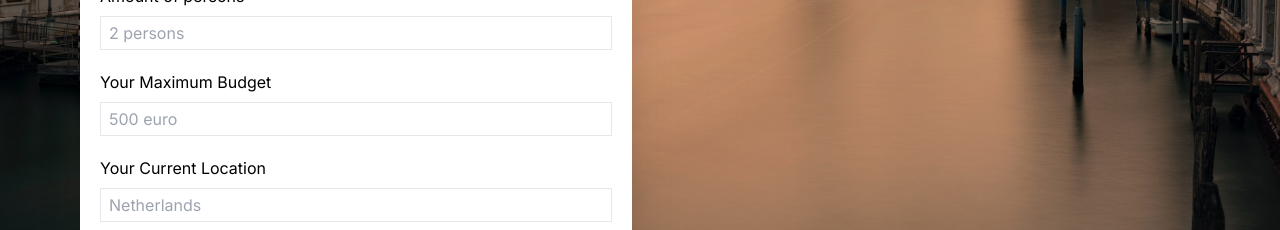
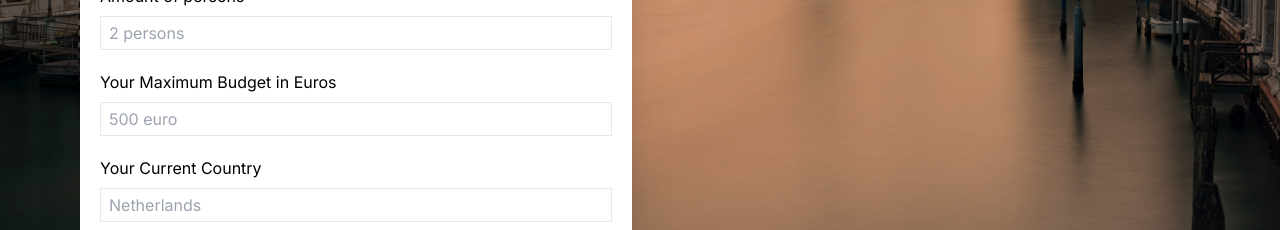
Before and after one commit to alessndro/TravelApp, a Next.js app: page /travelItenary in a window 1280 px wide. Shown: the part 704-934 px from the top of the page. Built offline with nearby package versions, Linux system fonts and the light colour scheme.

Commit message:
added reposne check on submit

```diff
--- a/components/TravelPlan.tsx
+++ b/components/TravelPlan.tsx
@@ -57,9 +57,9 @@ export default function travelPlan() {
                 },
                 body: JSON.stringify(travelDetails)
             })
-            // if (!response.ok){
-            //     throw new Error('No connection with severless function')
-            // }
+            if (!response.ok){
+                throw new Error('Provide proper input please')
+            }
             const data = await response.json()
 
             console.log('10 nov - JSON string to Javascript object')
@@ -139,25 +139,25 @@ return (
                     <div className='mt-5'>
                         <h3 className='regular-16 mb-2'>Your Vacation's Duration</h3>
                         <div>
-                            <input className="border w-full px-2 py-1" value={travelDetails.duration} onChange={handleChangeForm} name="duration" type='text' placeholder='2 Weeks'/>
+                            <input className="border w-full px-2 py-1" required value={travelDetails.duration} onChange={handleChangeForm} name="duration" type='text' placeholder='2 Weeks'/>
                         </div>
                     </div>
                     <div className='mt-5'>
                         <h3 className='regular-16 mb-2'>Amount of persons</h3>
                         <div>
-                            <input className="border w-full px-2 py-1"  value={travelDetails.persons} onChange={handleChangeForm}  name="persons" type='text' placeholder='2 persons'/>
+                            <input className="border w-full px-2 py-1"  required value={travelDetails.persons} onChange={handleChangeForm}  name="persons" type='text' placeholder='2 persons'/>
                         </div>
                     </div>
                     <div className='mt-5'>
-                        <h3 className='regular-16 mb-2'>Your Maximum Budget</h3>
+                        <h3 className='regular-16 mb-2'>Your Maximum Budget in Euros</h3>
                         <div>
-                            <input className="border w-full px-2 py-1" value={travelDetails.budget} onChange={handleChangeForm} name="budget" type='text' placeholder='500 euro'/>
+                            <input className="border w-full px-2 py-1" required value={travelDetails.budget} onChange={handleChangeForm} name="budget" type='text' placeholder='500 euro'/>
                         </div>
                     </div>
                     <div className='mt-5'>
-                        <h3 className='regular-16 mb-2'>Your Current Location</h3>
+                        <h3 className='regular-16 mb-2'>Your Current Country</h3>
                         <div>
-                            <input className="border w-full px-2 py-1"  value={travelDetails.currentLocation} onChange={handleChangeForm}  name="currentLocation" type='text' placeholder='Netherlands'/>
+                            <input className="border w-full px-2 py-1" required value={travelDetails.currentLocation} onChange={handleChangeForm}  name="currentLocation" type='text' placeholder='Netherlands'/>
                         </div>
                     </div>
                     <div className='flex flex-col w-full gap-3 mt-5 xl:flex-row'>
@@ -190,7 +190,7 @@ return (
              </div>
                 <div className='flex flex-col w-full gap-3 mt-10 sm:flex-row'>
                     <Button theme='btn_green' title="Share your plan" type="button" />
-                    <Link href="/travelItenary"> <Button theme="btn_white_text" title="Write an review" icon="/play.svg" /></Link>
+                    <Link href="/"> <Button theme="btn_white_text" title="Write an review" icon="/play.svg" /></Link>
                 </div>
             </div>
             <div className='relative z-20 bg-white flex flex-1 flex-col shadow-2xl rounded-2xl p-5'>
```
